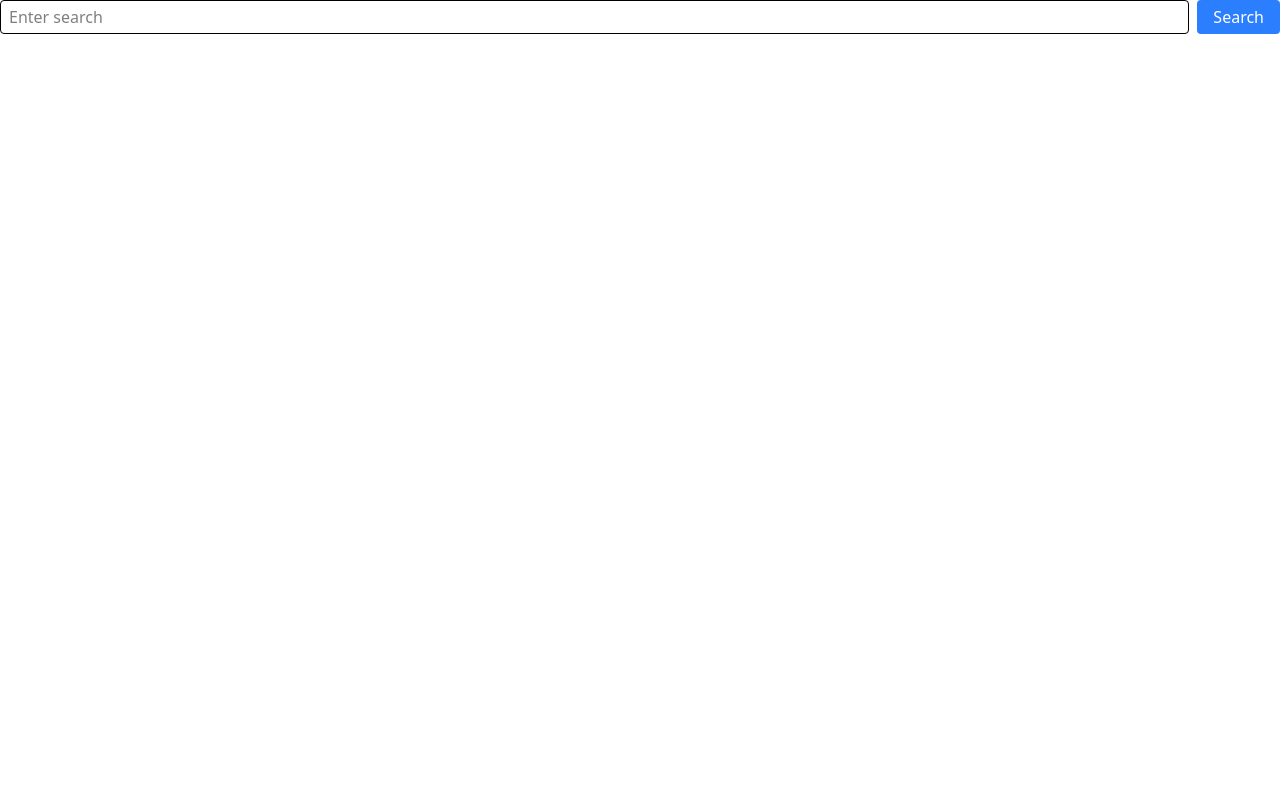
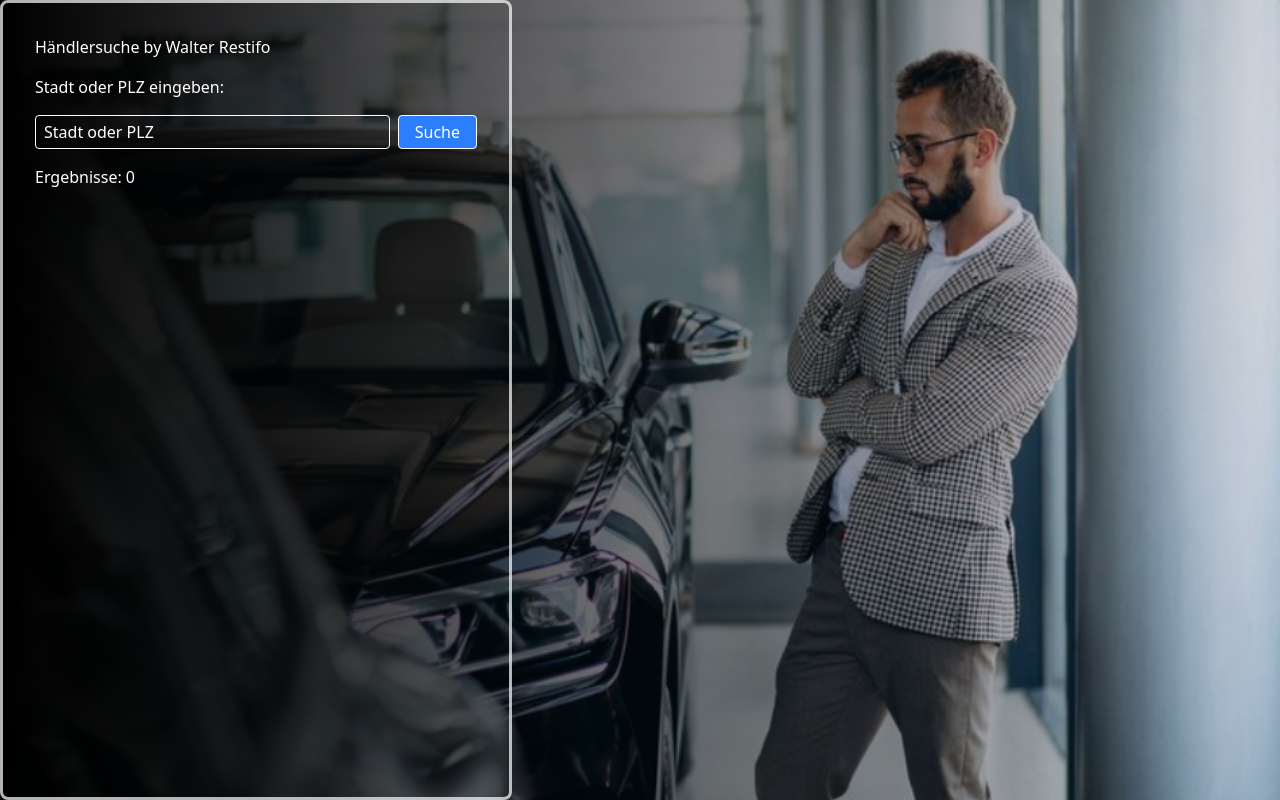
Before and after one commit to WalterRestifo/carDealerFinder, a Nuxt app: page / in a window 1280 px wide. Built offline with nearby package versions, Linux system fonts and the light colour scheme.

Commit message:
add some style

```diff
--- a/app/app.vue
+++ b/app/app.vue
@@ -29,9 +29,18 @@ const updateData = (data: CarDealer[]) => (carDealerList.value = data);
 </script>
 
 <template>
-  <div class="space-y-4">
-    <SearchBar :searchFunction="searchCarDealers" @update:data="updateData" />
-    <ul>
+  <div class="bg-[url(/manSearchingForCar.png)] bg-cover h-screen">
+    <div class="bg-linear-to-r from-black h-screen flex">
+      <div
+        class="space-y-4 border-3 w-5/6 lg:w-2/5 border-white/70 p-8 rounded-lg m-auto lg:m-0 flex flex-col h-full"
+      >
+        <h1 class="text-white">Händlersuche by Walter Restifo</h1>
+        <SearchBar
+          :searchFunction="searchCarDealers"
+          @update:data="updateData"
+        />
+        <p class="text-white">Ergebnisse: {{ carDealerList.length }}</p>
+        <ul class="h-full overflow-auto mb-8">
           <CarDealerItem
             v-for="carDealer in carDealerList"
             :key="carDealer.carType + carDealer.dealerName"
@@ -39,10 +48,13 @@ const updateData = (data: CarDealer[]) => (carDealerList.value = data);
           />
         </ul>
         <button
+          class="bg-blue-500 text-white px-4 py-1 rounded border border-white"
           v-if="carDealerList.length > 0"
           @click="exportToExcel(carDealerList)"
         >
           Download Excel File
         </button>
       </div>
+    </div>
+  </div>
 </template>
--- a/app/components/CarDealerItem.vue
+++ b/app/components/CarDealerItem.vue
@@ -7,8 +7,8 @@ defineProps<{
 </script>
 
 <template>
-  <li>
-    <p>{{ carDealer.dealerName }}</p>
-    <span>{{ carDealer.carType }}</span>
+  <li class="border border-white rounded-xl p-2">
+    <span class="text-white">{{ carDealer.dealerName }}</span>
+    <span class="text-white"> - {{ carDealer.carType }}</span>
   </li>
 </template>
--- a/app/components/SearchBar.vue
+++ b/app/components/SearchBar.vue
@@ -30,19 +30,21 @@ const search = async () => {
 </script>
 
 <template>
-  <div class="flex gap-2">
+  <label for="searchInput" class="text-white">Stadt oder PLZ eingeben:</label>
+  <div class="flex gap-2 flex-wrap">
     <input
+      id="searchInput"
       type="text"
       v-model="searchInput"
-      placeholder="Enter search"
-      class="border rounded px-2 py-1 flex-1"
+      placeholder="Stadt oder PLZ"
+      class="border border-white rounded px-2 py-1 flex-1 placeholder-white text-white"
     />
     <button
       @click="search"
-      class="bg-blue-500 text-white px-4 py-1 rounded"
+      class="bg-blue-500 text-white px-4 py-1 rounded border border-white"
       :disabled="loading"
     >
-      {{ loading ? "Searching..." : "Search" }}
+      {{ loading ? "Suchen..." : "Suche" }}
     </button>
   </div>
 </template>
```
Also changed, not shown: public/manSearchingForCar.png (added). Lines whose indentation alone changed are shown as unchanged.
